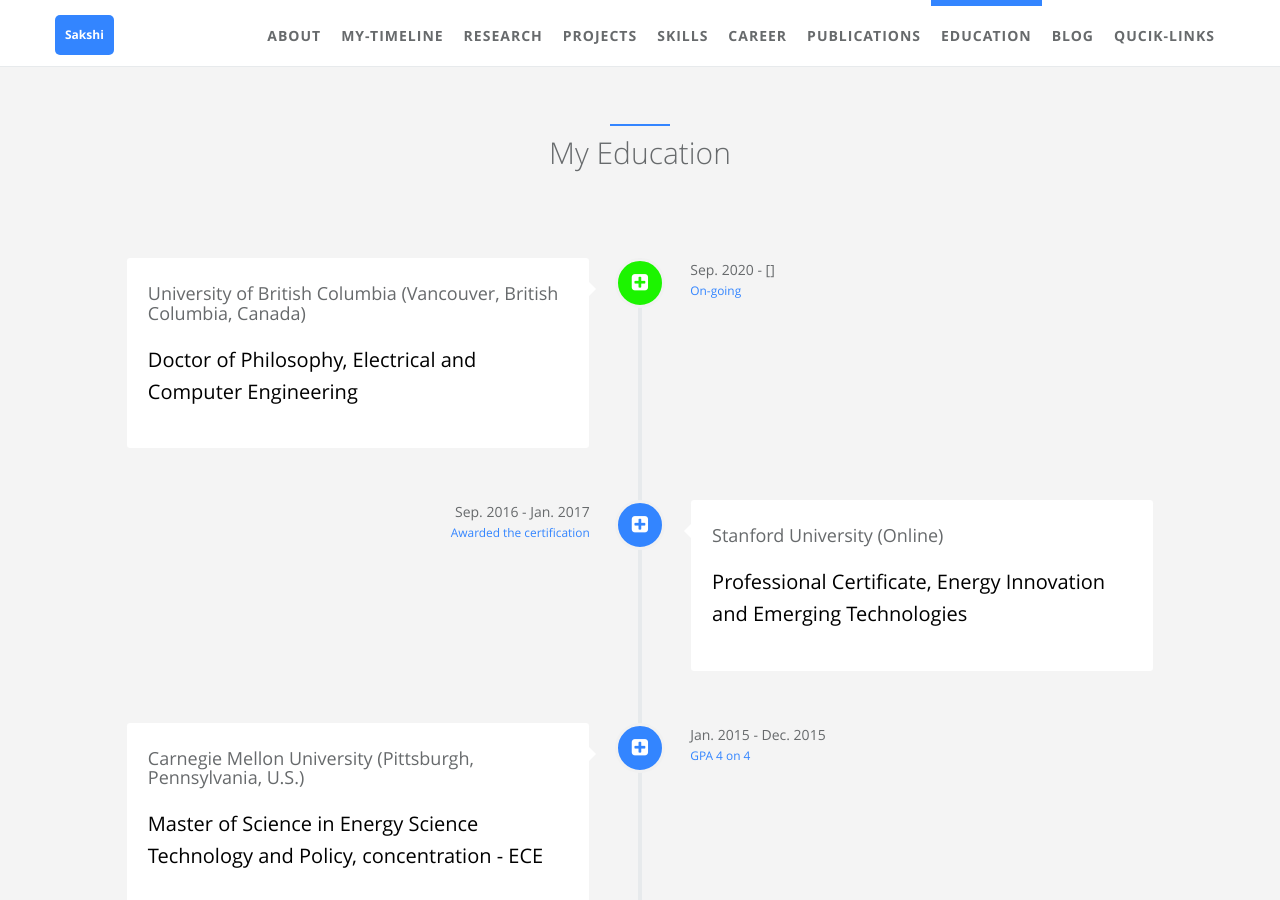
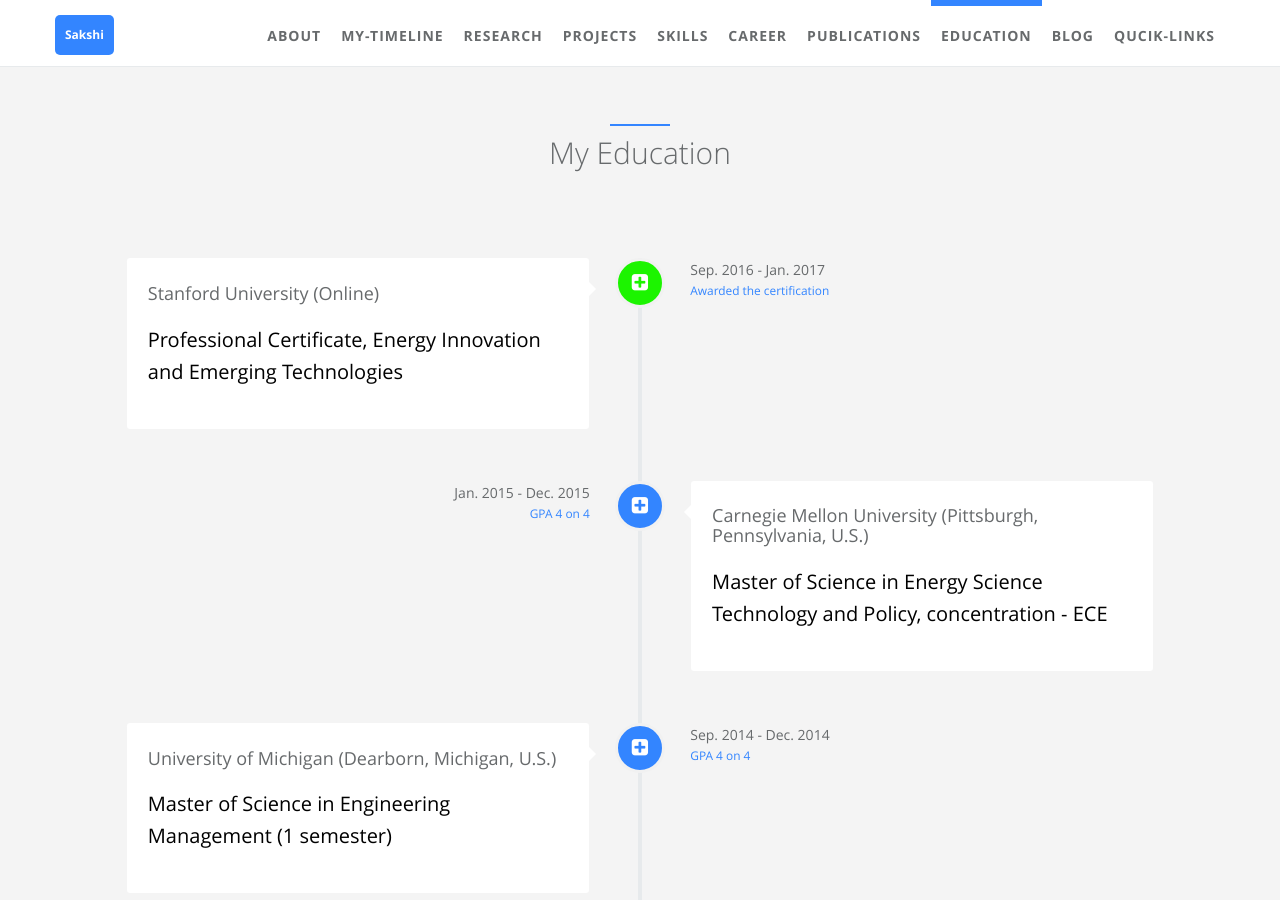
Before and after one commit to sakshi-mishra/sakshi-mishra.github.io, a Jekyll site: the page built from index.html, in a window 1280 px wide and 900 px high, scrolled down 10882 px. Built offline with Jekyll 4.4.1, drawn with Linux system fonts in a browser that asks for light colours.

Commit message:
update education section

```diff
--- a/_data/index/educations.yml
+++ b/_data/index/educations.yml
@@ -1,20 +1,5 @@
 # educations section data
 # if you don't have language feature(language.yml is empty), ignore "i18n" items
-- name:
-    detail: University of British Columbia (Vancouver, British Columbia, Canada)
-    i18n: company_a
-  desc:
-    detail: Doctor of Philosophy, Electrical and Computer Engineering
-    i18n: company_a_desc
-  date:
-    detail: Sep. 2020 - []
-    i18n: company_a_date
-  job:
-    detail: On-going
-    i18n: company_a_job
-  icon: fa-plus-square
-  present: true
-
 - name:
     detail: Stanford University (Online)
     i18n: company_a
@@ -28,7 +13,7 @@
     detail: Awarded the certification
     i18n: company_a_job
   icon: fa-plus-square
-  present: false
+  present: true
 
 - name:
     detail: Carnegie Mellon University (Pittsburgh, Pennsylvania, U.S.)
```
